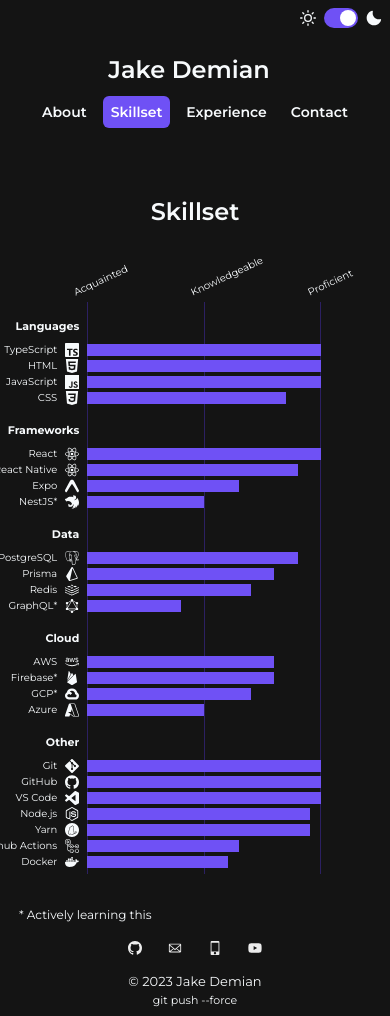
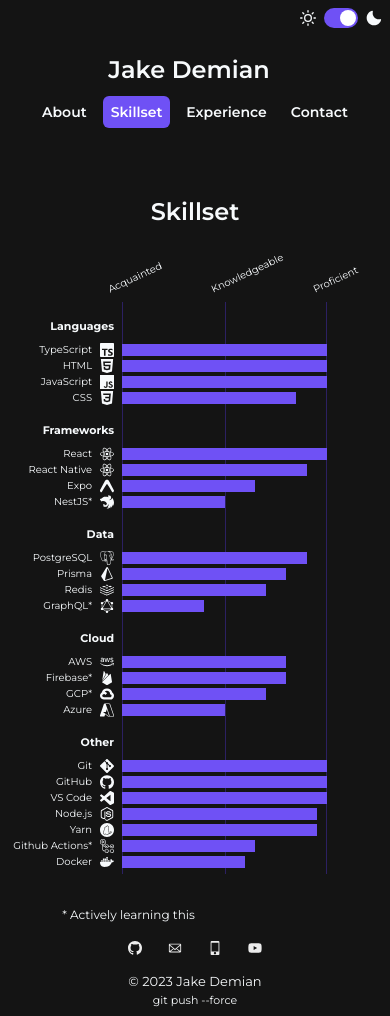
Before and after one commit to jakedemian/jake-personal-website, a React (Create React App) app: page /skillset in a window 390 px wide. Built offline with nearby package versions, Linux system fonts and the light colour scheme.

Commit message:
fixed mobile layout issue

```diff
--- a/src/common/Chart/data.ts
+++ b/src/common/Chart/data.ts
@@ -137,7 +137,7 @@
         icon: Icons.SiGithub,
         color: 'text',
       },
-      'Github Actions': {
+      '*Github Actions': {
         value: 65,
         icon: Icons.SiGithubactions,
         color: 'text',
--- a/src/common/Chart/index.tsx
+++ b/src/common/Chart/index.tsx
@@ -22,7 +22,10 @@
   };
 
   return (
-    <HStack justifyContent={{ base: 'center', lg: 'flex-start' }}>
+    <HStack
+      justifyContent={{ base: 'center', lg: 'flex-start' }}
+      ml={{ base: 12, lg: 0 }}
+    >
       <VStack w="100%" ml={{ base: -10, lg: 0 }}>
         <VStack position="relative" w={{ base: '75%', lg: '100%' }}>
           <Grid templateColumns="repeat(1, 1fr)" gap={1} w={'100%'}>
```
Also changed, not shown: 1 other file (tests, documents, lock files or other folders).
